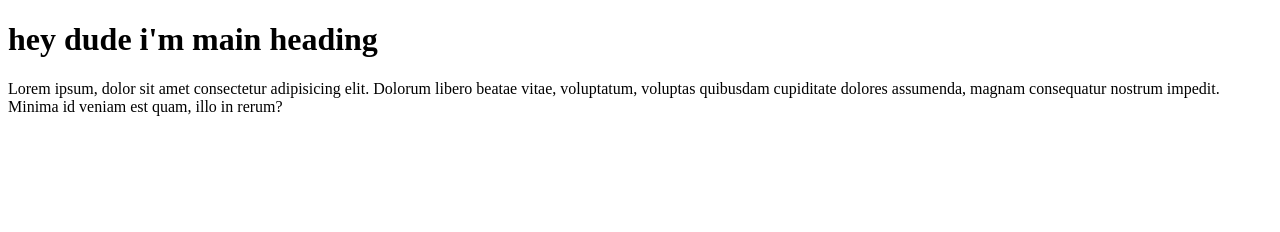
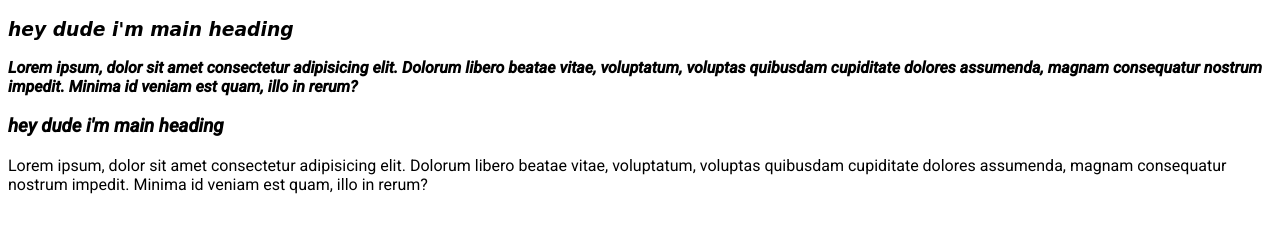
Before and after one commit to sun-n-y/typography, a plain HTML site: page index.html in a window 1280 px wide. Drawn offline with Linux system fonts and the light colour scheme; a web font is replaced by a local one.

Commit message:
add styles to font

```diff
--- a/index.html
+++ b/index.html
@@ -8,8 +8,15 @@
     <link rel="stylesheet" href="./main.css" />
   </head>
   <body>
-    <h1>hey dude i'm main heading</h1>
-    <p>
+    <h3 class="main-heading">hey dude i'm main heading</h3>
+    <p class="one">
+      Lorem ipsum, dolor sit amet consectetur adipisicing elit. Dolorum libero
+      beatae vitae, voluptatum, voluptas quibusdam cupiditate dolores assumenda,
+      magnam consequatur nostrum impedit. Minima id veniam est quam, illo in
+      rerum?
+    </p>
+    <h3 class="sub-heading">hey dude i'm main heading</h3>
+    <p class="two">
       Lorem ipsum, dolor sit amet consectetur adipisicing elit. Dolorum libero
       beatae vitae, voluptatum, voluptas quibusdam cupiditate dolores assumenda,
       magnam consequatur nostrum impedit. Minima id veniam est quam, illo in
--- a/main.css
+++ b/main.css
@@ -1 +1,22 @@
-/*  */
+/* font weight and style */
+@import url("https://fonts.googleapis.com/css2?family=Roboto:ital,wght@0,400;0,700;1,500&family=Trade+Winds&display=swap");
+
+body {
+  font-family: "Roboto", sans-serif;
+  font-style: italic;
+}
+.main-heading {
+  font-family: "Trade Winds", cursive;
+}
+.sub-heading {
+  font-style: italic;
+}
+.one {
+  font-weight: bold;
+}
+.two {
+  font-weight: lighter;
+  font-style: italic;
+  font-style: oblique;
+  font-style: normal;
+}
```
